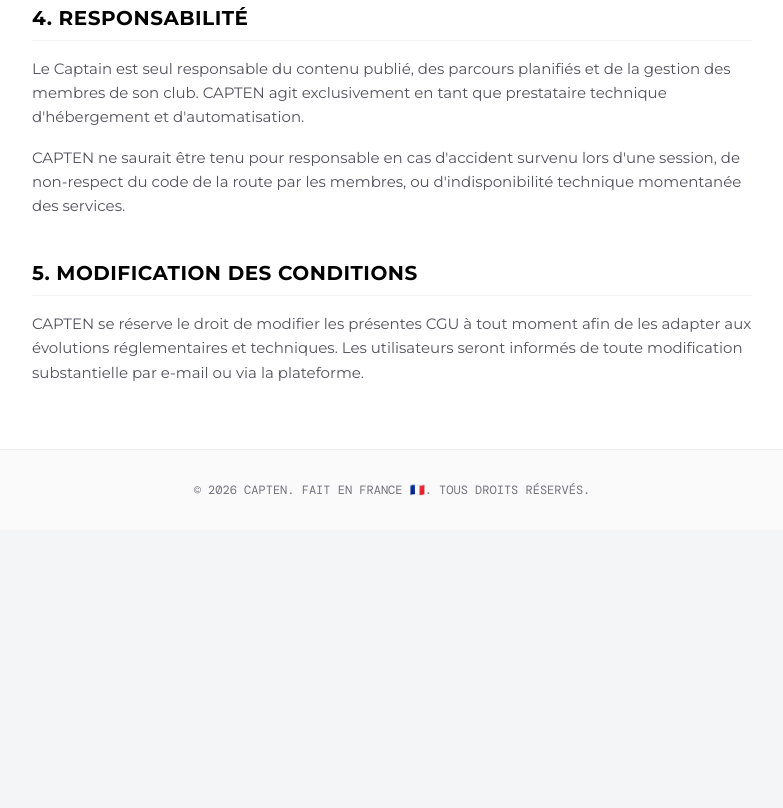
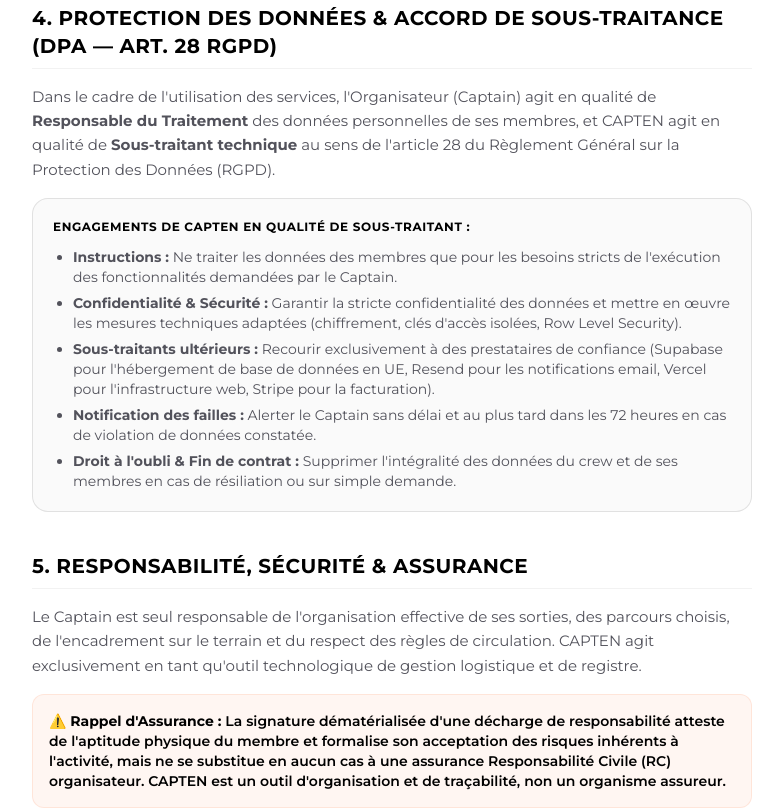
Before and after one commit to cheicknediawara10-crypto/capten, a Next.js app: page /cgu in a window 1280 px wide. Shown: the part 1360-2168 px from the top of the page, without its empty margins (248-1031 px from the left). Before the commit the page ends 1890 px from the top, so only its background shows below. Built offline with nearby package versions, Linux system fonts and the light colour scheme; no server answers.

Commit message:
docs(cgu): add GDPR DPA (Art. 28) clause and organizer insurance disclaimer

```diff
--- a/src/app/cgu/page.tsx
+++ b/src/app/cgu/page.tsx
@@ -75,17 +75,34 @@ export default function CGUPage() {
           </section>
 
           <section className="space-y-4">
-            <h2 className="text-xl font-bold uppercase tracking-wide text-black border-b border-black/5 pb-2">4. Responsabilité</h2>
+            <h2 className="text-xl font-bold uppercase tracking-wide text-black border-b border-black/5 pb-2">4. Protection des Données &amp; Accord de Sous-traitance (DPA — Art. 28 RGPD)</h2>
             <p>
-              Le Captain est seul responsable du contenu publié, des parcours planifiés et de la gestion des membres de son club. CAPTEN agit exclusivement en tant que prestataire technique d'hébergement et d'automatisation.
+              Dans le cadre de l&apos;utilisation des services, l&apos;Organisateur (Captain) agit en qualité de <strong>Responsable du Traitement</strong> des données personnelles de ses membres, et CAPTEN agit en qualité de <strong>Sous-traitant technique</strong> au sens de l&apos;article 28 du Règlement Général sur la Protection des Données (RGPD).
             </p>
+            <div className="bg-[#FAFAFA] border border-black/10 rounded-2xl p-5 space-y-3 text-sm">
+              <h3 className="font-bold text-black uppercase tracking-wider text-xs">Engagements de CAPTEN en qualité de sous-traitant :</h3>
+              <ul className="list-disc pl-5 space-y-1.5 text-[#52525B]">
+                <li><strong>Instructions :</strong> Ne traiter les données des membres que pour les besoins stricts de l&apos;exécution des fonctionnalités demandées par le Captain.</li>
+                <li><strong>Confidentialité &amp; Sécurité :</strong> Garantir la stricte confidentialité des données et mettre en œuvre les mesures techniques adaptées (chiffrement, clés d&apos;accès isolées, Row Level Security).</li>
+                <li><strong>Sous-traitants ultérieurs :</strong> Recourir exclusivement à des prestataires de confiance (Supabase pour l&apos;hébergement de base de données en UE, Resend pour les notifications email, Vercel pour l&apos;infrastructure web, Stripe pour la facturation).</li>
+                <li><strong>Notification des failles :</strong> Alerter le Captain sans délai et au plus tard dans les 72 heures en cas de violation de données constatée.</li>
+                <li><strong>Droit à l&apos;oubli &amp; Fin de contrat :</strong> Supprimer l&apos;intégralité des données du crew et de ses membres en cas de résiliation ou sur simple demande.</li>
+              </ul>
+            </div>
+          </section>
+
+          <section className="space-y-4">
+            <h2 className="text-xl font-bold uppercase tracking-wide text-black border-b border-black/5 pb-2">5. Responsabilité, Sécurité &amp; Assurance</h2>
             <p>
-              CAPTEN ne saurait être tenu pour responsable en cas d'accident survenu lors d'une session, de non-respect du code de la route par les membres, ou d'indisponibilité technique momentanée des services.
+              Le Captain est seul responsable de l&apos;organisation effective de ses sorties, des parcours choisis, de l&apos;encadrement sur le terrain et du respect des règles de circulation. CAPTEN agit exclusivement en tant qu&apos;outil technologique de gestion logistique et de registre.
+            </p>
+            <p className="font-semibold text-black bg-[#FF5500]/5 border border-[#FF5500]/10 p-4 rounded-xl text-sm">
+              ⚠️ <strong>Rappel d&apos;Assurance :</strong> La signature dématérialisée d&apos;une décharge de responsabilité atteste de l&apos;aptitude physique du membre et formalise son acceptation des risques inhérents à l&apos;activité, mais ne se substitue en aucun cas à une assurance Responsabilité Civile (RC) organisateur. CAPTEN est un outil d&apos;organisation et de traçabilité, non un organisme assureur.
             </p>
           </section>
 
           <section className="space-y-4">
-            <h2 className="text-xl font-bold uppercase tracking-wide text-black border-b border-black/5 pb-2">5. Modification des Conditions</h2>
+            <h2 className="text-xl font-bold uppercase tracking-wide text-black border-b border-black/5 pb-2">6. Modification des Conditions</h2>
             <p>
               CAPTEN se réserve le droit de modifier les présentes CGU à tout moment afin de les adapter aux évolutions réglementaires et techniques. Les utilisateurs seront informés de toute modification substantielle par e-mail ou via la plateforme.
             </p>
```
